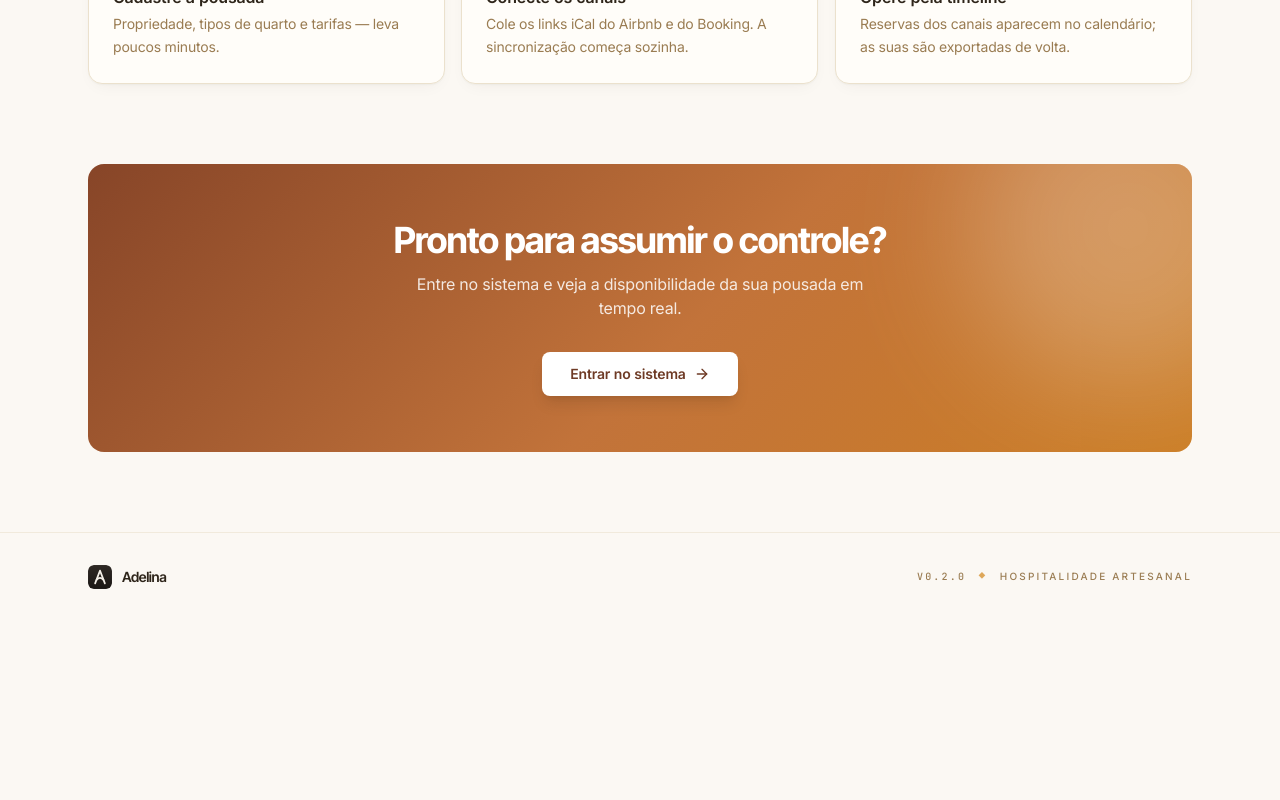
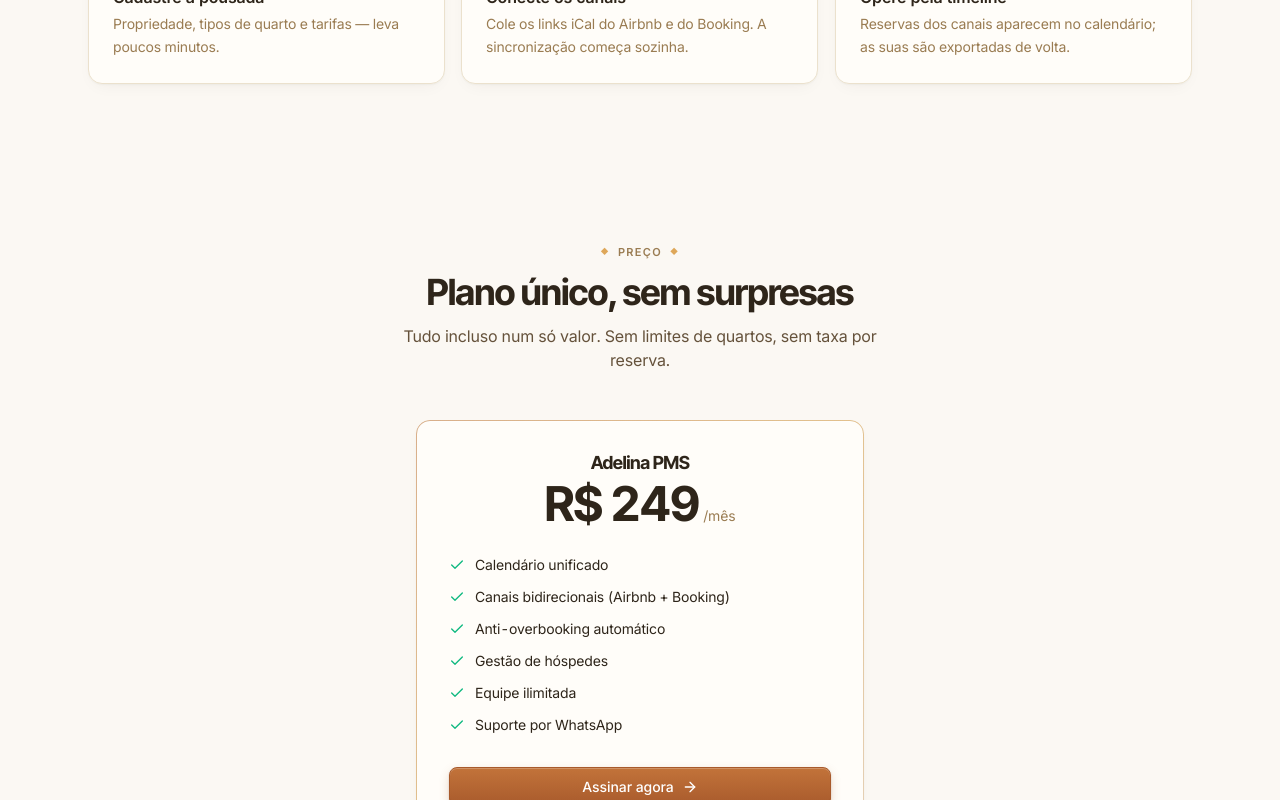
Before and after one commit to pkthegoat7/ADELINE, a Next.js app in the folder apps/web/: page / in a window 1280 px wide. Shown: the part 2000-2800 px from the top of the page. Before the commit the page ends 2621 px from the top, so only its background shows below. Built offline with nearby package versions, Linux system fonts and the light colour scheme; no server answers.

Commit message:
feat(web): add pricing section and subscribe CTA to landing page
Co-Authored-By: Claude Sonnet 4.6 <noreply@anthropic.com>

```diff
--- a/apps/web/src/app/page.tsx
+++ b/apps/web/src/app/page.tsx
@@ -1,9 +1,14 @@
+'use client';
+
+import { useState } from 'react';
 import Link from 'next/link';
 import { AdelinaMark } from '@/components/brand/Logo';
+import { api } from '@/lib/api';
 import {
   ArrowRight,
   BedDouble,
   CalendarRange,
+  Check,
   ClipboardCheck,
   Plug,
   Shield,
@@ -60,6 +65,22 @@ const MOCK_ROOMS: {
 ];
 
 export default function Home() {
+  const [loading, setLoading] = useState(false);
+
+  async function handleSubscribe() {
+    if (loading) return;
+    setLoading(true);
+    try {
+      const { initPoint } = await api<{ initPoint: string }>('/subscriptions/create-preapproval', {
+        method: 'POST',
+      });
+      window.location.href = initPoint;
+    } catch {
+      alert('Erro ao iniciar checkout. Tente novamente.');
+      setLoading(false);
+    }
+  }
+
   return (
     <main className="relative min-h-screen overflow-hidden">
       {/* Ornamentos de fundo */}
@@ -91,6 +112,7 @@ export default function Home() {
           <div className="hidden sm:flex items-center gap-7 text-sm font-medium text-ink-soft">
             <a href="#recursos" className="hover:text-ink">Recursos</a>
             <a href="#como-funciona" className="hover:text-ink">Como funciona</a>
+            <a href="#preco" className="hover:text-ink">Preço</a>
           </div>
           <Link href="/login" className="btn-primary px-4 py-2 text-sm">
             Entrar
@@ -314,6 +336,60 @@ export default function Home() {
         </div>
       </section>
 
+      {/* ───────────────────────── Preço ───────────────────────── */}
+      <section id="preco" className="relative max-w-6xl mx-auto px-6 py-20">
+        <div className="text-center mb-12">
+          <div className="eyebrow flex items-center justify-center gap-2 mb-3">
+            <span className="ornament">◆</span>
+            <span>Preço</span>
+            <span className="ornament">◆</span>
+          </div>
+          <h2 className="font-display text-3xl sm:text-4xl font-bold text-ink tracking-tight">
+            Plano único, sem surpresas
+          </h2>
+          <p className="text-ink-soft mt-3 max-w-lg mx-auto">
+            Tudo incluso num só valor. Sem limites de quartos, sem taxa por reserva.
+          </p>
+        </div>
+
+        <div className="max-w-md mx-auto">
+          <div className="surface-card glow-border p-8 text-center">
+            <div className="font-display font-bold text-lg text-ink mb-1">Adelina PMS</div>
+            <div className="flex items-baseline justify-center gap-1 mb-6">
+              <span className="font-display text-5xl font-bold text-ink">R$ 249</span>
+              <span className="text-ink-muted text-sm">/mês</span>
+            </div>
+
+            <ul className="space-y-3 text-left text-sm text-ink mb-8">
+              {[
+                'Calendário unificado',
+                'Canais bidirecionais (Airbnb + Booking)',
+                'Anti-overbooking automático',
+                'Gestão de hóspedes',
+                'Equipe ilimitada',
+                'Suporte por WhatsApp',
+              ].map((item) => (
+                <li key={item} className="flex items-start gap-2.5">
+                  <Check className="w-4 h-4 text-emerald-500 mt-0.5 flex-shrink-0" />
+                  {item}
+                </li>
+              ))}
+            </ul>
+
+            <button
+              onClick={handleSubscribe}
+              disabled={loading}
+              className="btn-primary w-full px-7 py-3 text-sm group disabled:opacity-60"
+            >
+              {loading ? 'Redirecionando…' : 'Assinar agora'}
+              {!loading && (
+                <ArrowRight className="w-4 h-4 transition-transform group-hover:translate-x-0.5" />
+              )}
+            </button>
+          </div>
+        </div>
+      </section>
+
       {/* ───────────────────────── CTA final ───────────────────────── */}
       <section className="relative max-w-6xl mx-auto px-6 pb-20">
         <div className="relative overflow-hidden rounded-2xl glow-border">
@@ -337,13 +413,14 @@ export default function Home() {
               Entre no sistema e veja a disponibilidade da sua pousada em tempo real.
             </p>
             <div className="flex justify-center mt-8">
-              <Link
-                href="/login"
-                className="inline-flex items-center gap-2 px-7 py-3 rounded-lg bg-white text-brand-800 text-sm font-semibold shadow-lg hover:shadow-xl hover:-translate-y-0.5 transition-all"
+              <button
+                onClick={handleSubscribe}
+                disabled={loading}
+                className="inline-flex items-center gap-2 px-7 py-3 rounded-lg bg-white text-brand-800 text-sm font-semibold shadow-lg hover:shadow-xl hover:-translate-y-0.5 transition-all disabled:opacity-60"
               >
-                Entrar no sistema
-                <ArrowRight className="w-4 h-4" />
-              </Link>
+                {loading ? 'Redirecionando…' : 'Assinar agora'}
+                {!loading && <ArrowRight className="w-4 h-4" />}
+              </button>
             </div>
           </div>
         </div>
```
